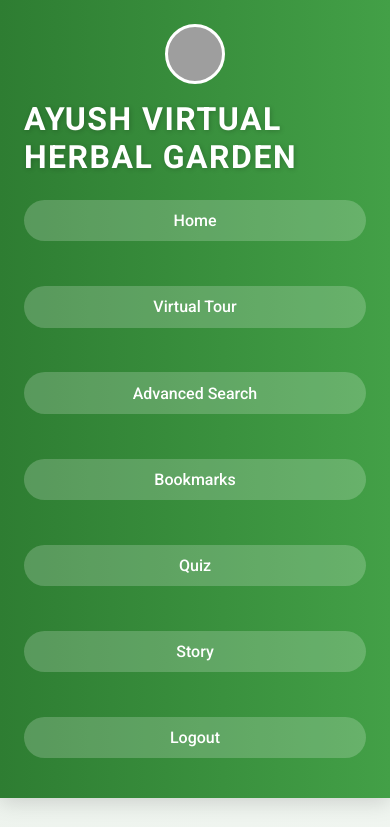
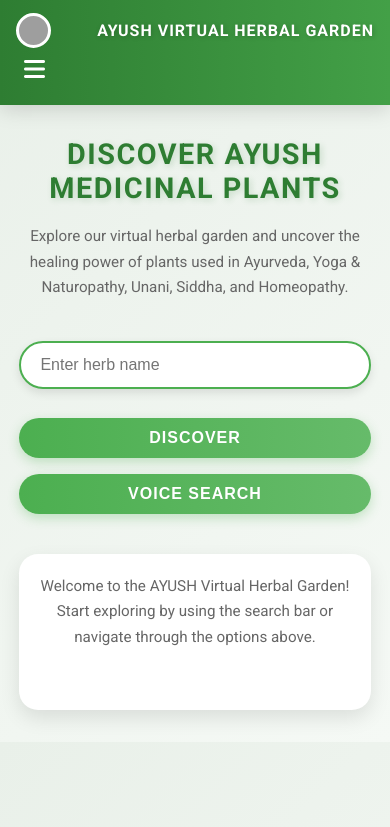
Before and after one commit to vasusunkireddy/VirtualHerbalGarden, a website: page public/userdashboard.html in a window 390 px wide. Shown: the top 827 px of the page. Drawn offline with Linux system fonts and the light colour scheme; grey boxes are pictures that could not be loaded.

Commit message:
All my changes

```diff
--- a/public/userdashboard.html
+++ b/public/userdashboard.html
@@ -5,6 +5,7 @@
   <meta name="viewport" content="width=device-width, initial-scale=1.0">
   <title>User Dashboard - AYUSH Virtual Herbal Garden</title>
   <link href="https://fonts.googleapis.com/css2?family=Roboto:wght@400;500;700&display=swap" rel="stylesheet">
+  <link href="https://cdnjs.cloudflare.com/ajax/libs/font-awesome/6.4.2/css/all.min.css" rel="stylesheet">
   <style>
     * {
       margin: 0;
@@ -21,7 +22,7 @@
       display: flex;
       justify-content: space-between;
       align-items: center;
-      padding: 1.5rem 3rem;
+      padding: 1rem 2rem;
       background: linear-gradient(90deg, #2e7d32, #43a047);
       box-shadow: 0 4px 20px rgba(0, 0, 0, 0.15);
       position: sticky;
@@ -29,8 +30,8 @@
       z-index: 1000;
     }
     .header .logo {
-      width: 60px;
-      height: 60px;
+      width: 50px;
+      height: 50px;
       border-radius: 50%;
       background: url('https://i.postimg.cc/pXmq7b3r/download-3.jpg') no-repeat center;
       background-size: cover;
@@ -42,24 +43,26 @@
       box-shadow: 0 0 15px rgba(255, 255, 255, 0.5);
     }
     .header .title {
-      font-size: 2rem;
+      font-size: 1.6rem;
       font-weight: 700;
       color: #fff;
       text-transform: uppercase;
-      letter-spacing: 1.5px;
+      letter-spacing: 1.2px;
       text-shadow: 1px 1px 5px rgba(0, 0, 0, 0.2);
     }
     .header .nav {
       display: flex;
-      gap: 1.8rem;
+      gap: 1.5rem;
+      align-items: center;
     }
     .header .nav a {
       color: #fff;
       text-decoration: none;
-      padding: 0.8rem 1.5rem;
+      padding: 0.7rem 1.2rem;
       border-radius: 2rem;
       background: rgba(255, 255, 255, 0.2);
       font-weight: 500;
+      font-size: 0.95rem;
       transition: all 0.3s ease;
       position: relative;
       overflow: hidden;
@@ -81,43 +84,51 @@
       background: rgba(255, 255, 255, 0.35);
       transform: translateY(-2px);
     }
+    .hamburger {
+      display: none;
+      font-size: 1.8rem;
+      color: #fff;
+      cursor: pointer;
+      padding: 0.5rem;
+      z-index: 1001;
+    }
     .main-content {
-      padding: 4rem 3rem;
+      padding: 3rem 2rem;
       max-width: 1400px;
       margin: 0 auto;
       text-align: center;
     }
     .main-content h1 {
-      font-size: 3.5rem;
-      margin-bottom: 1.5rem;
+      font-size: 3rem;
+      margin-bottom: 1.2rem;
       color: #2e7d32;
       font-weight: 700;
       text-transform: uppercase;
-      letter-spacing: 2px;
+      letter-spacing: 1.5px;
       text-shadow: 2px 2px 6px rgba(46, 125, 50, 0.2);
     }
     .main-content p {
-      font-size: 1.4rem;
-      margin-bottom: 3rem;
+      font-size: 1.3rem;
+      margin-bottom: 2.5rem;
       color: #666;
-      line-height: 1.8;
-      max-width: 800px;
+      line-height: 1.7;
+      max-width: 700px;
       margin-left: auto;
       margin-right: auto;
     }
     .search-bar {
       display: flex;
       justify-content: center;
-      gap: 1.5rem;
+      gap: 1rem;
       flex-wrap: wrap;
-      margin-bottom: 3rem;
+      margin-bottom: 2.5rem;
     }
     .search-bar input {
-      padding: 1rem 1.8rem;
+      padding: 0.9rem 1.5rem;
       border: 2px solid #4caf50;
-      border-radius: 2.5rem;
-      width: 300px;
-      font-size: 1.2rem;
+      border-radius: 2rem;
+      width: 280px;
+      font-size: 1.1rem;
       outline: none;
       transition: all 0.3s ease;
       box-shadow: 0 4px 10px rgba(0, 0, 0, 0.1);
@@ -127,13 +138,13 @@
       box-shadow: 0 6px 15px rgba(46, 125, 50, 0.2);
     }
     .search-bar button {
-      padding: 1rem 2rem;
+      padding: 0.9rem 1.8rem;
       border: none;
-      border-radius: 2.5rem;
+      border-radius: 2rem;
       background: linear-gradient(90deg, #4caf50, #66bb6a);
       color: #fff;
       cursor: pointer;
-      font-size: 1.2rem;
+      font-size: 1.1rem;
       font-weight: 600;
       text-transform: uppercase;
       letter-spacing: 1px;
@@ -146,12 +157,12 @@
       box-shadow: 0 6px 18px rgba(67, 160, 71, 0.4);
     }
     .section {
-      margin-top: 4rem;
+      margin-top: 3rem;
       display: none;
       background: #fff;
-      padding: 2.5rem;
-      border-radius: 1.5rem;
-      box-shadow: 0 8px 25px rgba(0, 0, 0, 0.1);
+      padding: 2rem;
+      border-radius: 1.2rem;
+      box-shadow: 0 8px 20px rgba(0, 0, 0, 0.1);
       animation: fadeIn 0.5s ease-in-out;
     }
     .section.active {
@@ -165,43 +176,106 @@
     /* Mobile Responsiveness */
     @media (max-width: 768px) {
       .header {
-        flex-direction: column;
-        padding: 1.5rem 1.5rem;
+        padding: 1rem 1.5rem;
+        flex-wrap: wrap;
+        position: relative;
       }
       .header .logo {
-        margin-bottom: 1rem;
+        width: 40px;
+        height: 40px;
+        margin-right: 1rem;
+      }
+      .header .title {
+        font-size: 1.2rem;
+        letter-spacing: 1px;
+      }
+      .hamburger {
+        display: block;
       }
       .header .nav {
+        display: none;
         flex-direction: column;
         width: 100%;
-        margin-top: 1.5rem;
+        background: linear-gradient(90deg, #2e7d32, #43a047);
+        position: absolute;
+        top: 100%;
+        left: 0;
+        padding: 1rem;
+        box-shadow: 0 4px 10px rgba(0, 0, 0, 0.2);
+        z-index: 1000;
+        animation: slideDown 0.3s ease-in-out;
+      }
+      .header .nav.active {
+        display: flex;
       }
       .header .nav a {
         width: 100%;
         text-align: center;
-        margin-bottom: 1rem;
-        padding: 0.7rem 1.2rem;
+        margin-bottom: 0.8rem;
+        padding: 0.6rem 1rem;
+        font-size: 0.9rem;
       }
       .main-content {
-        padding: 2rem 1.5rem;
+        padding: 2rem 1.2rem;
       }
       .main-content h1 {
-        font-size: 2.2rem;
+        font-size: 2rem;
       }
       .main-content p {
-        font-size: 1.1rem;
+        font-size: 1rem;
       }
       .search-bar {
         flex-direction: column;
-        align-items: center;
+        align-items: stretch;
       }
       .search-bar input {
         width: 100%;
-        margin-bottom: 1rem;
+        margin-bottom: 0.8rem;
+        font-size: 1rem;
       }
       .search-bar button {
         width: 100%;
+        font-size: 1rem;
+        padding: 0.8rem;
       }
+      .section {
+        padding: 1.5rem;
+        margin-top: 2rem;
+      }
+    }
+    @media (max-width: 480px) {
+      .header {
+        padding: 0.8rem 1rem;
+      }
+      .header .logo {
+        width: 35px;
+        height: 35px;
+      }
+      .header .title {
+        font-size: 1rem;
+      }
+      .hamburger {
+        font-size: 1.5rem;
+      }
+      .main-content h1 {
+        font-size: 1.8rem;
+      }
+      .main-content p {
+        font-size: 0.95rem;
+      }
+      .search-bar input {
+        padding: 0.8rem 1.2rem;
+      }
+      .search-bar button {
+        padding: 0.7rem;
+      }
+      .section {
+        padding: 1.2rem;
+      }
+    }
+    @keyframes slideDown {
+      from { opacity: 0; transform: translateY(-10px); }
+      to { opacity: 1; transform: translateY(0); }
     }
   </style>
 </head>
@@ -209,6 +283,7 @@
   <div class="header">
     <div class="logo"></div>
     <div class="title">AYUSH Virtual Herbal Garden</div>
+    <div class="hamburger"><i class="fas fa-bars"></i></div>
     <div class="nav">
       <a href="#" onclick="showSection('home')">Home</a>
       <a href="#" onclick="showSection('virtualTour')">Virtual Tour</a>
@@ -270,6 +345,11 @@
         section.classList.remove('active');
       }
       document.getElementById(sectionId).classList.add('active');
+      // Close menu on mobile after selecting a section
+      const nav = document.querySelector('.nav');
+      if (window.innerWidth <= 768) {
+        nav.classList.remove('active');
+      }
     }
 
     function discoverHerb() {
@@ -282,6 +362,12 @@
       alert('Voice search functionality to be implemented.');
       // Add voice search logic here
     }
+
+    // Hamburger menu toggle
+    document.querySelector('.hamburger').addEventListener('click', () => {
+      const nav = document.querySelector('.nav');
+      nav.classList.toggle('active');
+    });
   </script>
 </body>
 </html>
```
